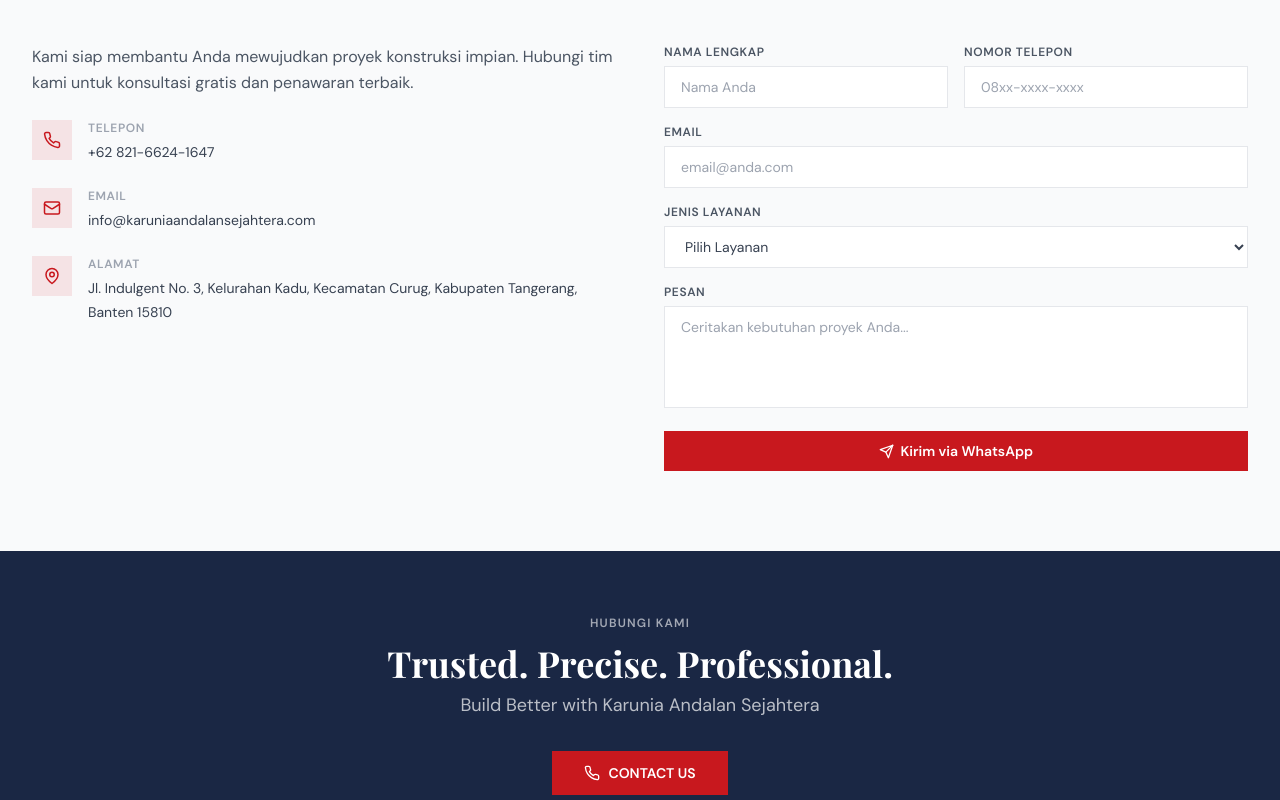
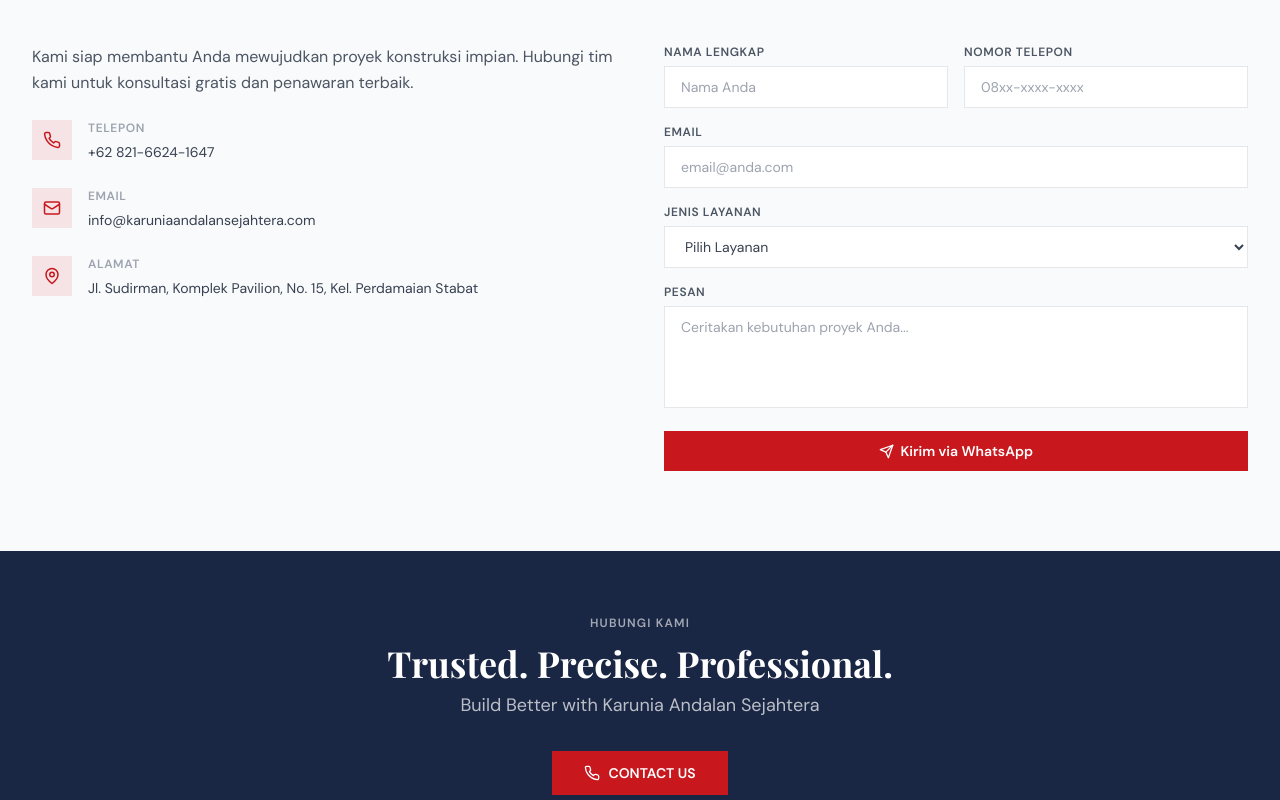
Before and after one commit to Bryanganashpati/pikriproject, a Next.js app: page / in a window 1280 px wide. Shown: the part 11200-12000 px from the top of the page. Built offline with nearby package versions, Linux system fonts and the light colour scheme.

Commit message:
add alamat

```diff
--- a/components/Contact.tsx
+++ b/components/Contact.tsx
@@ -98,7 +98,7 @@ ${formData.pesan}
                 icon: MapPin,
                 label: "Alamat",
                 value:
-                  "Jl. Indulgent No. 3, Kelurahan Kadu, Kecamatan Curug, Kabupaten Tangerang, Banten 15810",
+                  "Jl. Sudirman, Komplek Pavilion, No. 15, Kel. Perdamaian Stabat",
                 href: "#",
               },
             ].map((item) => {
--- a/components/Footer.tsx
+++ b/components/Footer.tsx
@@ -114,8 +114,7 @@ export default function Footer() {
               <li className="flex items-start gap-3">
                 <MapPin size={15} className="text-primary mt-0.5 shrink-0" />
                 <p className="text-gray-400 text-sm leading-relaxed">
-                  CV Karunia Andalan Sejahtera, Jl. Indulgent No. 3, Kelurahan Kadu, Kecamatan Curug,
-                  Kabupaten Tangerang, Banten 15810, Kabupaten Tangerang, Banten
+                  CV Karunia Andalan Sejahtera, Jl. Sudirman, Komplek Pavilion, No. 15, Kel. Perdamaian Stabat
                 </p>
               </li>
             </ul>
```
